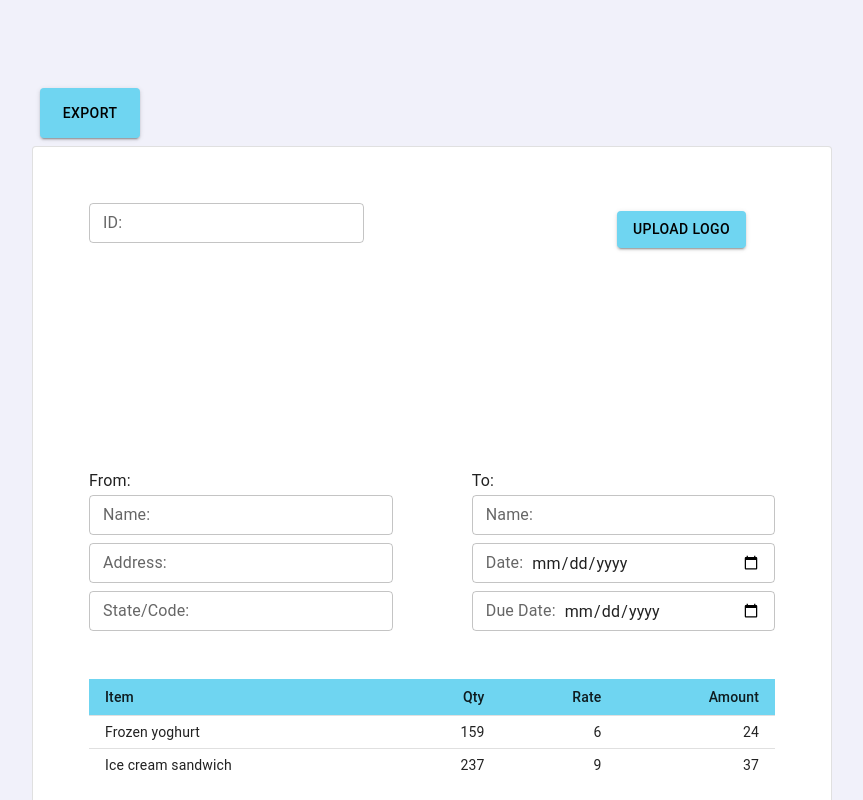
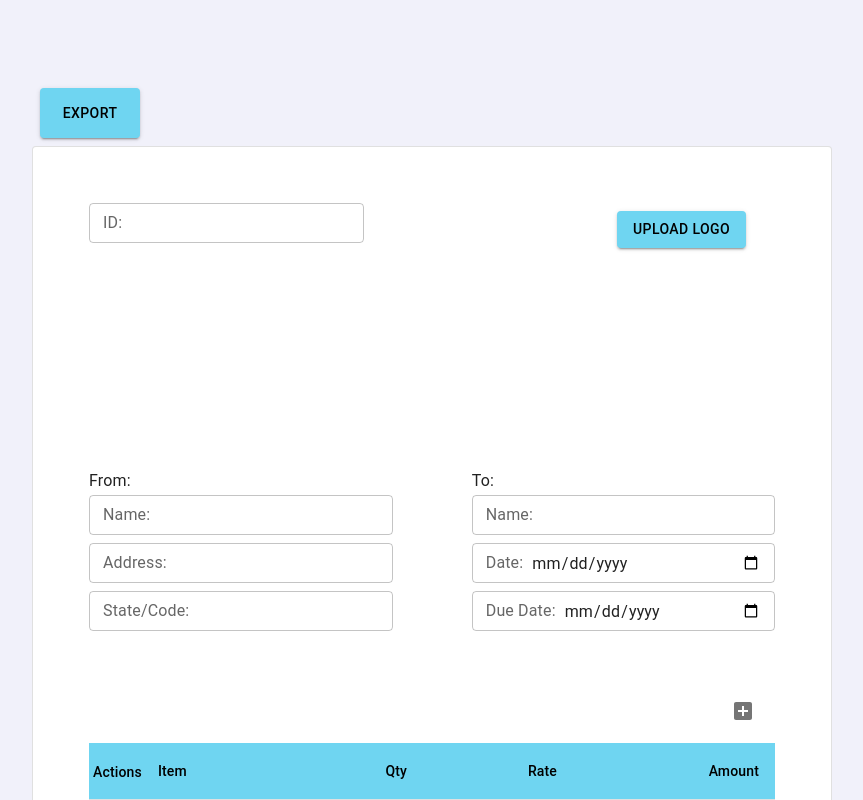
Before and after one commit to Baizura-cloud/Invoice_generator, a React (Create React App) app: page / in a window 1280 px wide. Shown: the top 800 px of the page, without its empty margins (208-1071 px from the left). Built offline with nearby package versions, Linux system fonts and the light colour scheme.

Commit message:
Embeded Material Table + styling

```diff
--- a/src/file/table.js
+++ b/src/file/table.js
@@ -1,54 +1,78 @@
 import * as React from 'react';
-import Table from '@mui/material/Table';
-import TableBody from '@mui/material/TableBody';
-import TableCell from '@mui/material/TableCell';
-import TableContainer from '@mui/material/TableContainer';
-import TableHead from '@mui/material/TableHead';
-import TableRow from '@mui/material/TableRow';
+import { forwardRef } from 'react';
+import MaterialTable from 'material-table';
 import Paper from '@mui/material/Paper';
 
-function createData(name, calories, fat, carbs, protein) {
-  return { name, calories, fat, carbs, protein };
-}
+import AddBox from '@material-ui/icons/AddBox';
+import DeleteOutline from '@material-ui/icons/DeleteOutline';
+import Check from '@material-ui/icons/Check';
+import Clear from '@material-ui/icons/Clear';
 
-const rows = [
-  createData('Frozen yoghurt', 159, 6.0, 24, 4.0),
-  createData('Ice cream sandwich', 237, 9.0, 37, 4.3),
+const tableIcons = {
+  Add: forwardRef((props, ref) => <AddBox {...props} ref={ref} />),
+  Check: forwardRef((props, ref) => <Check {...props} ref={ref} />),
+  Delete: forwardRef((props, ref) => <DeleteOutline {...props} ref={ref} style={{ fontSize: 18 }} />),
+  Clear: forwardRef((props, ref) => <Clear {...props} ref={ref} />),
+};
 
-];
 
 export default function TableForm() {
+  const { useState } = React;
+
+  const [columns, setColumns] = useState([
+    { title: 'Item', field: 'item' },
+    { title: 'Qty', field: 'qty', type: 'numeric' },
+    { title: 'Rate', field: 'rate', type: 'numeric' },
+    { title: 'Amount', field: 'amount', type: 'numeric' },
+  ]);
+
+  const [data, setData] = useState([
+
+  ]);
+
   return (
-    <TableContainer >
-      <Table size="small" sx={{ minWidth: 650 }} >
-        <TableHead sx={{
-      "& th": {
-        backgroundColor: "#6fd5f1"
-      }
-    }}>
-          <TableRow>
-            <TableCell>Item</TableCell>
-            <TableCell align="right">Qty</TableCell>
-            <TableCell align="right">Rate</TableCell>
-            <TableCell align="right">Amount</TableCell>
-          </TableRow>
-        </TableHead>
-        <TableBody>
-          {rows.map((row) => (
-            <TableRow
-              key={row.name}
-              sx={{ '&:last-child td, &:last-child th': { border: 0 } }}
-            >
-              <TableCell component="th" scope="row">
-                {row.name}
-              </TableCell>
-              <TableCell align="right">{row.calories}</TableCell>
-              <TableCell align="right">{row.fat}</TableCell>
-              <TableCell align="right">{row.carbs}</TableCell>
-            </TableRow>
-          ))}
-        </TableBody>
-      </Table>
-    </TableContainer>
-  );
+    <MaterialTable
+      title=""
+      columns={columns}
+      icons={tableIcons}
+      data={data}
+      components={{
+        Container: props => <Paper {...props} elevation={0} />
+      }}
+      options={{
+        paging: false,
+        search: false,
+        sorting: false,
+        headerStyle: {
+          backgroundColor: '#6fd5f1',
+          color: '#000000'
+        },
+        rowStyle: {
+          fontSize: 14,
+        },
+
+      }}
+      editable={{
+        onRowAdd: newData =>
+          new Promise((resolve, reject) => {
+            setTimeout(() => {
+              setData([...data, newData]);
+
+              resolve();
+            }, 1000)
+          }),
+        onRowDelete: oldData =>
+          new Promise((resolve, reject) => {
+            setTimeout(() => {
+              const dataDelete = [...data];
+              const index = oldData.tableData.id;
+              dataDelete.splice(index, 1);
+              setData([...dataDelete]);
+
+              resolve()
+            }, 1000)
+          }),
+      }}
+    />
+  )
 }
```
Also changed, not shown: package.json (+6 -1 lines), 1 other file (tests, documents, lock files or other folders).
